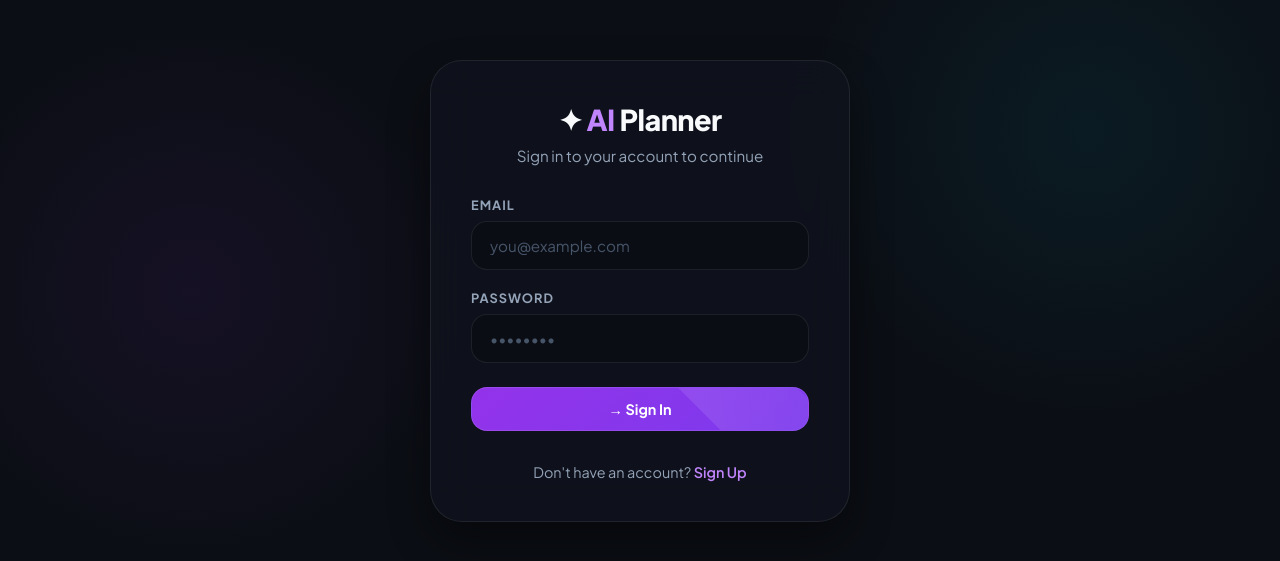
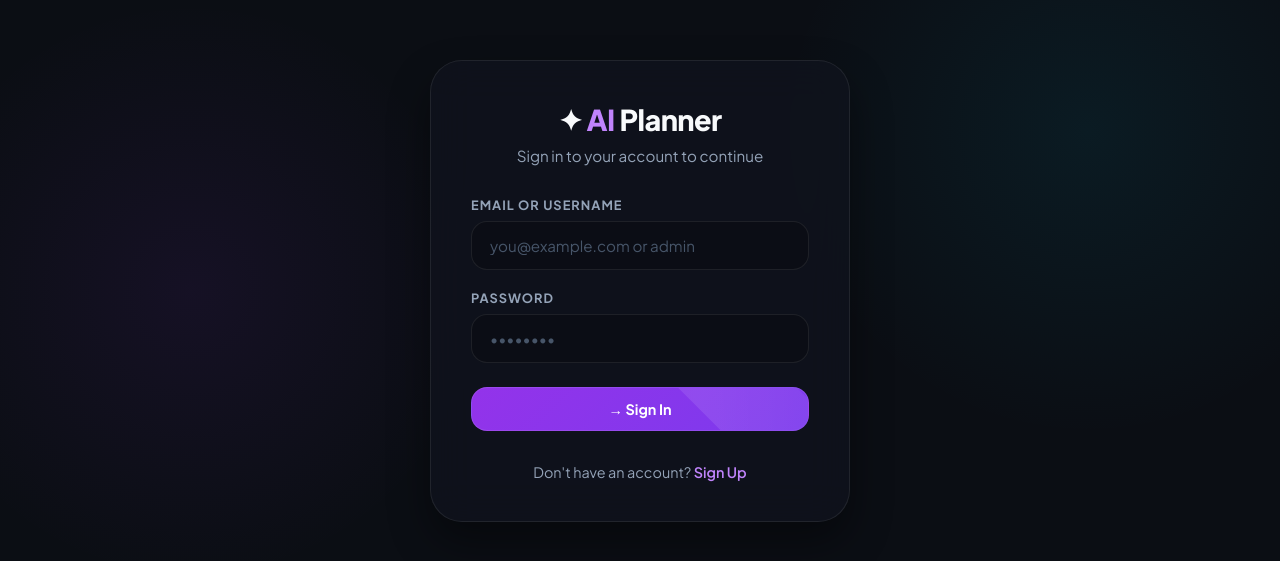
Before and after one commit to devxmayank13/todo, a React (Vite) app: page /login in a window 1280 px wide. Shown: the part 109-670 px from the top of the page. Built offline with nearby package versions, Linux system fonts and the light colour scheme; no server answers.

Commit message:
feat: allow username login for admin bypass

```diff
--- a/src/pages/Login.jsx
+++ b/src/pages/Login.jsx
@@ -34,8 +34,8 @@ export default function Login() {
 
         <form className="auth-form" onSubmit={submit}>
           <div className="form-group">
-            <label className="form-label">Email</label>
-            <input id="login-email" className="form-input" type="email" placeholder="you@example.com"
+            <label className="form-label">Email or Username</label>
+            <input id="login-email" className="form-input" type="text" placeholder="you@example.com or admin"
               value={form.email} onChange={set('email')} required />
           </div>
           <div className="form-group">
```
